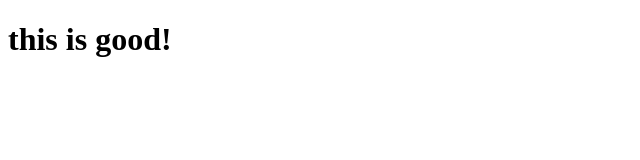
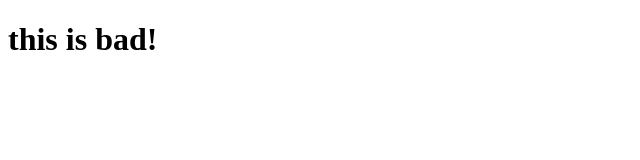
Before and after one commit to dutchmanxj/myOwnWork, a plain HTML site: page index.html in a window 1280 px wide. Shown: the full height of the page, 0-640 px from the left. Drawn offline with Linux system fonts and the light colour scheme.

Commit message:
联系部分暂存的使用

```diff
--- a/index.html
+++ b/index.html
@@ -4,6 +4,6 @@
 	<title>this clould be my!</title>
 </head>
 <body>
-<h1>this is good!</h1>
+<h1>this is bad!</h1>
 </body>
 </html>
```
